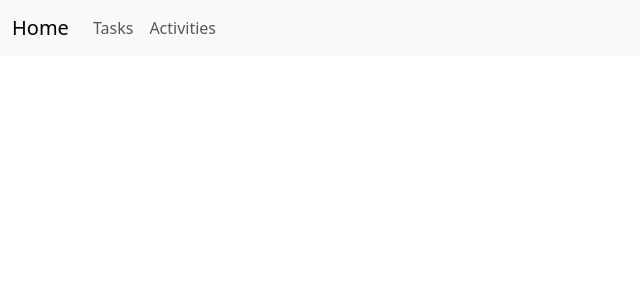
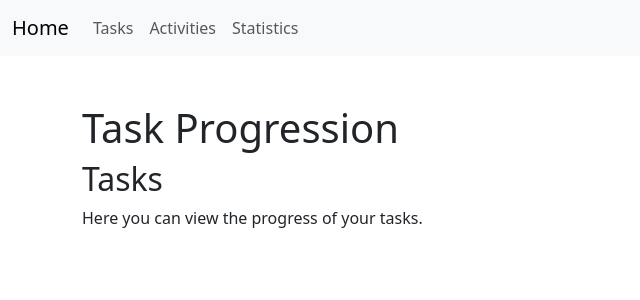
Before and after one commit to LawunnKhaing/FullStack_Final, a React (Vite) app in the folder Frontend/: page /statistics in a window 1280 px wide. Shown: the top 300 px of the page, without its empty margins (0-640 px from the left). Built offline with nearby package versions, Linux system fonts and the light colour scheme.

Commit message:
Added StatisticsPage

```diff
--- a/Frontend/package.json
+++ b/Frontend/package.json
@@ -10,8 +10,11 @@
     "preview": "vite preview"
   },
   "dependencies": {
+    "axios": "^1.6.7",
     "bootstrap": "^5.3.3",
+    "chart.js": "^4.4.2",
     "react": "^18.2.0",
+    "react-chartjs-2": "^5.2.0",
     "react-dom": "^18.2.0",
     "react-router-dom": "^6.22.3"
   },
--- a/Frontend/src/App.tsx
+++ b/Frontend/src/App.tsx
@@ -6,6 +6,7 @@ import TasksPage from './pages/TasksPage';
 import ActivitiesPage from './pages/ActivitiesPage';
 import AddTaskPage from './pages/AddTaskPage';
 import AddActivityPage from './pages/AddActivityPage';
+import StatisticsPage from './pages/StatisticsPage';
 
 // Import other pages
 
@@ -19,6 +20,7 @@ const App: React.FC = () => {
         <Route path="/activities" element={<ActivitiesPage />} />
         <Route path="/add-task" element={<AddTaskPage />} />
         <Route path="/add-activity" element={<AddActivityPage />} />
+        <Route path="/statistics" element={<StatisticsPage />} />
         {/* Define routes for other components or pages */}
       </Routes>
     </Router>
--- a/Frontend/src/components/shared/Navbar.tsx
+++ b/Frontend/src/components/shared/Navbar.tsx
@@ -14,6 +14,9 @@ const Navbar: React.FC = () => {
             <li className="nav-item">
               <Link className="nav-link" to="/activities">Activities</Link>
             </li>
+            <li className="nav-item">
+              <Link className="nav-link" to="/statistics">Statistics</Link>
+            </li>
           </ul>
         </div>
       </div>
--- a/Frontend/src/pages/HomePage.tsx
+++ b/Frontend/src/pages/HomePage.tsx
@@ -8,7 +8,8 @@ const HomePage: React.FC = () => {
       <p>This is your go-to app for managing tasks and activities efficiently.</p>
       <div className="mt-4">
         <Link to="/tasks" className="btn btn-primary me-2">View Tasks</Link>
-        <Link to="/activities" className="btn btn-secondary">View Activities</Link>
+        <Link to="/activities" className="btn btn-primary me-2">View Activities</Link>
+        <Link to="/statistics" className="btn btn-primary me-2">View Statistics</Link>
       </div>
     </div>
   );
--- /dev/null
+++ b/Frontend/src/pages/StatisticsPage.tsx
@@ -0,0 +1,20 @@
+import React from 'react';
+
+const StatisticsPage: React.FC = () => {
+
+
+  return (
+    <div className="container mt-5">
+      <h1>Task Progression</h1>
+      <div className="row">
+        <div className="col">
+            <h2>Tasks</h2>
+            <p>Here you can view the progress of your tasks.</p>
+        </div>
+      </div>
+    </div>
+  );
+};
+
+
+export default StatisticsPage;
```
Also changed, not shown: 1 other file (tests, documents, lock files or other folders).
